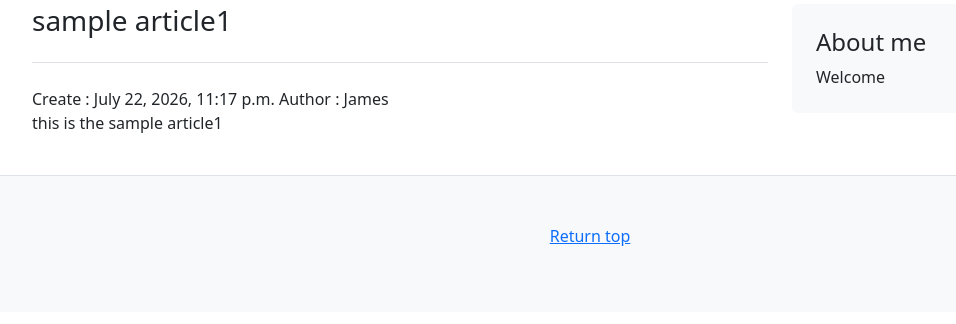
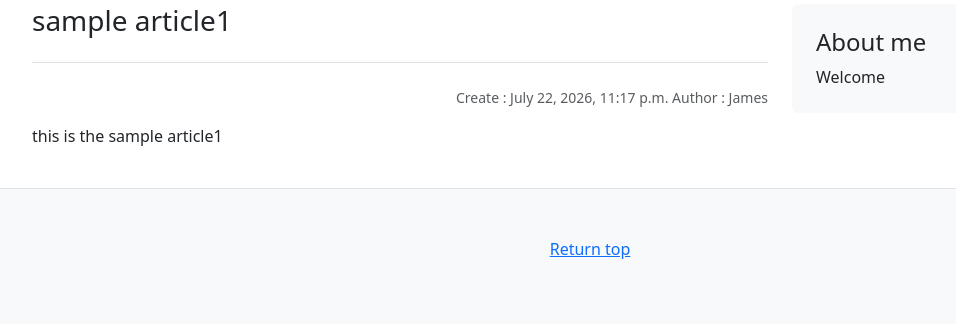
Before and after one commit to liberbell/dj12, a Django app: page /blog/1/ in a window 1280 px wide. Shown: the part 151-475 px from the top of the page, without its empty margins (50-1006 px from the left). Run offline with Django 5.2, Linux system fonts and the light colour scheme; data comes from the database, SQL or seed files in the repository.

Commit message:
article5

```diff
--- a/rearrysite/templates/blog/article.html
+++ b/rearrysite/templates/blog/article.html
@@ -6,7 +6,7 @@
         <div class="row">
             <div class="col-md-8">
                 <h3 class="pb-4 mb-4 font-italic border-bottom">{{ article.title }}</h3>
-                Create : {{ article.created_at }} Author : {{ article.author }}
+                <p class="small text-muted text-end">Create : {{ article.created_at }} Author : {{ article.author }}</p>
                 <p>{{ article.text }}</p>
             </div>
 
```
